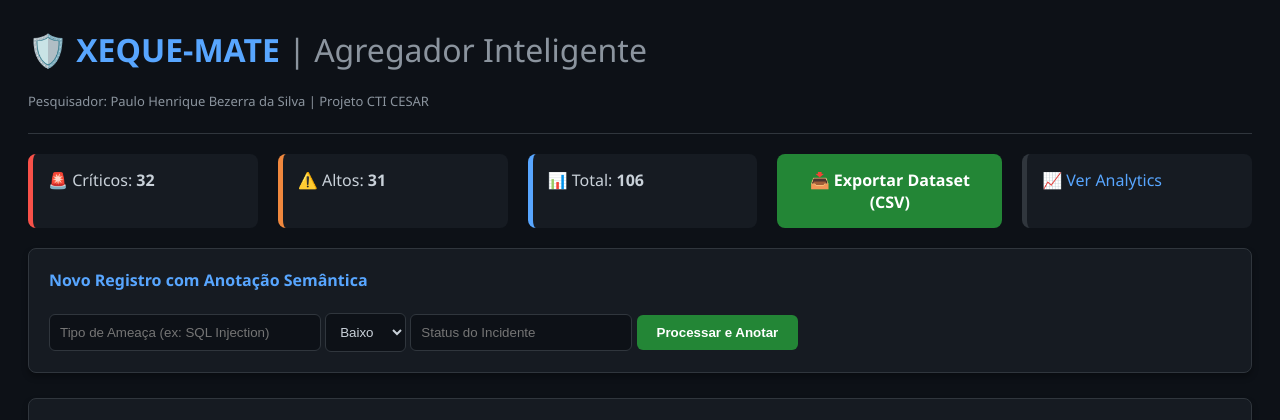
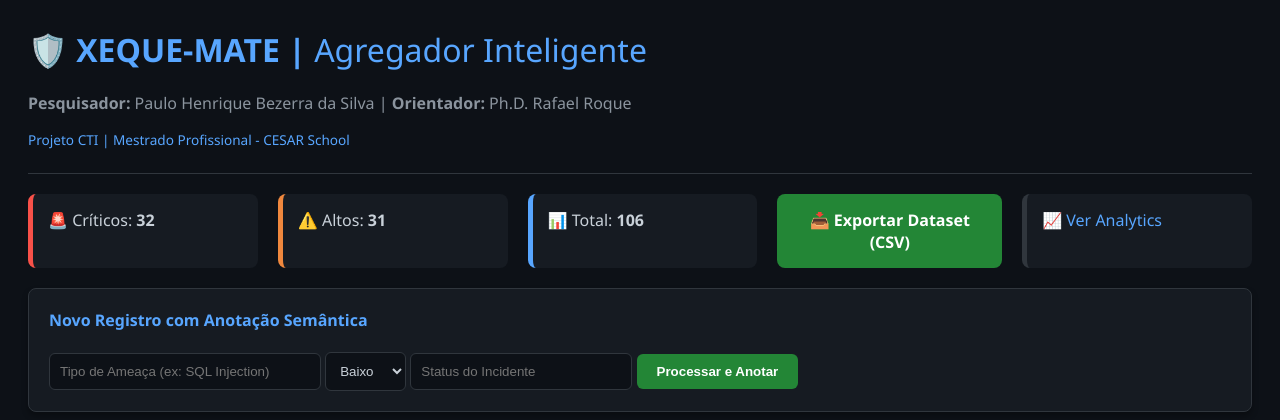
Before and after one commit to Pauloph89/sample-flask-auth, a Flask app: page / in a window 1280 px wide. Shown: the top 420 px of the page. Run offline with Flask 3, Linux system fonts and the light colour scheme.

Commit message:
feat: inclusão de menção ao orientador Ph.D. Rafael Roque e módulo de exportação CSV estruturado

```diff
--- a/templates/index.html
+++ b/templates/index.html
@@ -40,8 +40,12 @@
 <body>
 
     <header>
-        <h1>🛡️ XEQUE-MATE <span style="font-weight: 200; color: #8b949e;">| Agregador Inteligente</span></h1>
-        <p style="font-size: 13px; color: #8b949e;">Pesquisador: Paulo Henrique Bezerra da Silva | Projeto CTI CESAR</p>
+    <h1>🛡️ XEQUE-MATE | <span style="font-weight: 300;">Agregador Inteligente</span></h1>
+    <p style="margin-top: 5px; color: #8b949e;">
+        <strong>Pesquisador:</strong> Paulo Henrique Bezerra da Silva |
+        <strong>Orientador:</strong> Ph.D. Rafael Roque
+    </p>
+    <p style="font-size: 0.85em; color: #58a6ff;">Projeto CTI | Mestrado Profissional - CESAR School</p>
     </header>
 
     <div class="stats-container">
```
